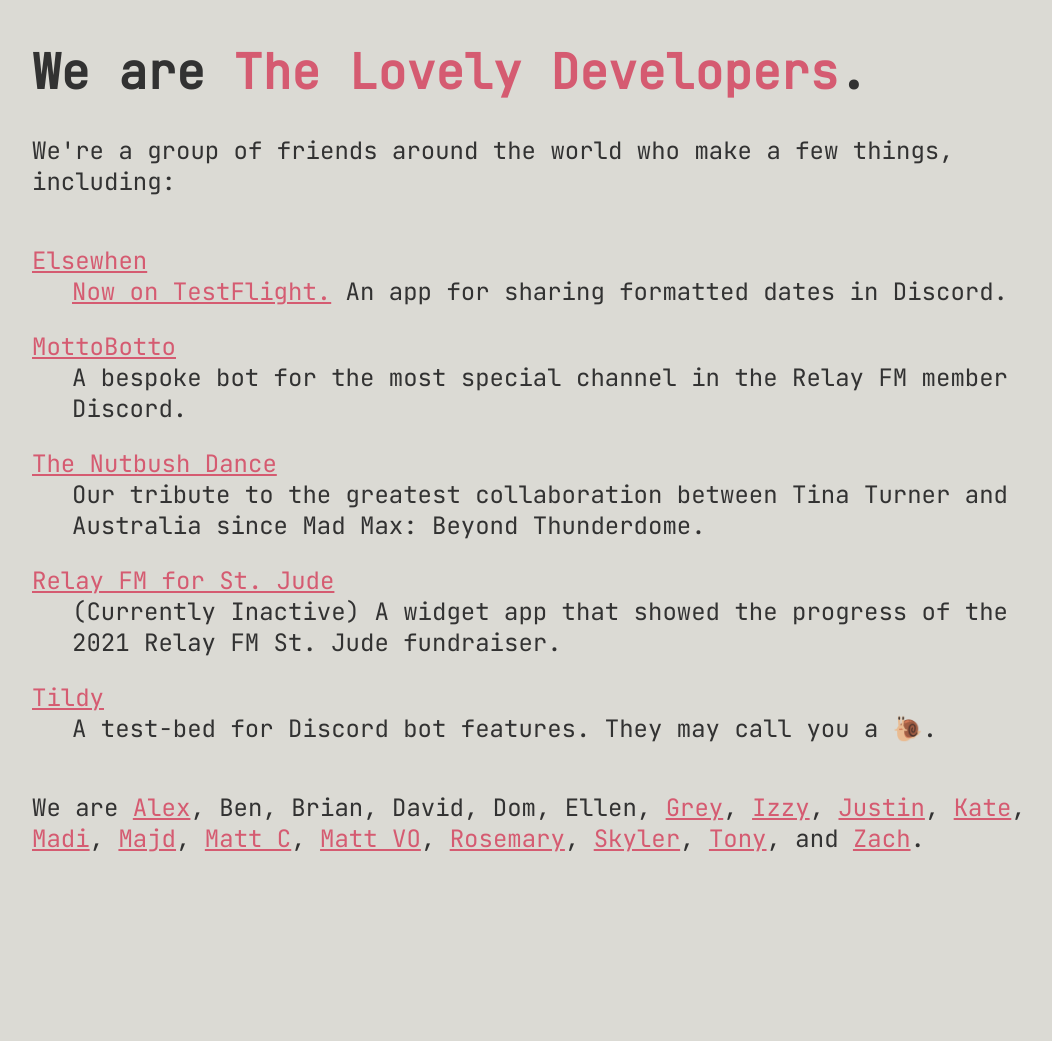
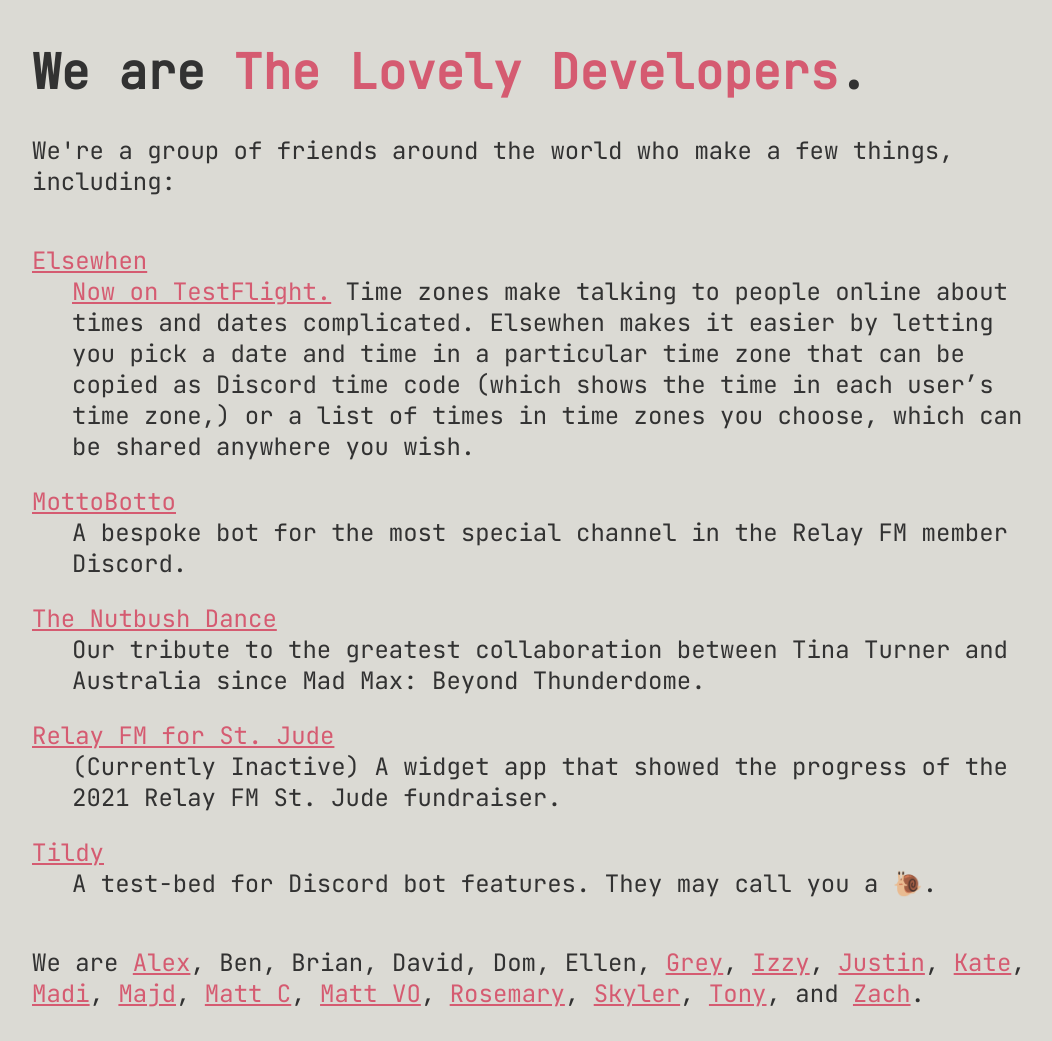
Before and after one commit to Lovely-Development-Team/tildy.dev, a Jekyll site: the page built from docs/index.html, in a window 1280 px wide. Shown: the whole page, without its empty margins (108-1160 px from the left). Built offline with Jekyll 4.4.1, drawn with Linux system fonts in a browser that asks for light colours; before the commit the page ends 900 px from its top, so only the background shows below that.

Commit message:
Added Elsewhen privacy policy, altered descriptions

```diff
--- a/docs/_data/projects.json
+++ b/docs/_data/projects.json
@@ -3,27 +3,27 @@
 		{
 			"name": "Elsewhen",
 			"link": "https://github.com/Lovely-Development-Team/Elsewhen",
-			"description": '[Now on TestFlight.](https://testflight.apple.com/join/pWKcjt7i) An app for sharing formatted dates in Discord.'
+			"description": "[Now on TestFlight.](https://testflight.apple.com/join/pWKcjt7i) Time zones make talking to people online about times and dates complicated. Elsewhen makes it easier by letting you pick a date and time in a particular time zone that can be copied as Discord time code (which shows the time in each user's time zone,) or a list of times in time zones you choose, which can be shared anywhere you wish."
 		},
 		{
 			"name": "MottoBotto",
 			"link": "https://github.com/Lovely-Development-Team/MottoBotto",
-			"description": 'A bespoke bot for the most special channel in the Relay FM member Discord.'
+			"description": "A bespoke bot for the most special channel in the Relay FM member Discord."
 		},
 		{
       "name": "The Nutbush Dance",
 			"link": "https://www.nutbush.dance",
-			"description": 'Our tribute to the greatest collaboration between Tina Turner and Australia since Mad Max: Beyond Thunderdome.'
+			"description": "Our tribute to the greatest collaboration between Tina Turner and Australia since Mad Max: Beyond Thunderdome."
     },
 		{
 			"name": "Relay FM for St. Jude",
 			"link": "https://github.com/Lovely-Development-Team/St-Jude-Widget-App",
-			"description": '(Currently Inactive) A widget app that showed the progress of the 2021 Relay FM St. Jude fundraiser.'
+			"description": "(Currently Inactive) A widget app that showed the progress of the 2021 Relay FM St. Jude fundraiser."
 		},
 		{
 			"name": "Tildy",
 			"link": "https://github.com/Lovely-Development-Team/TLDBotto",
-			"description": 'A test-bed for Discord bot features. They may call you a 🐌.'
+			"description": "A test-bed for Discord bot features. They may call you a 🐌."
 		}
 	]
 }
```
Also changed, not shown: docs/elsewhen-pp.html (added, +15 -0 lines).
